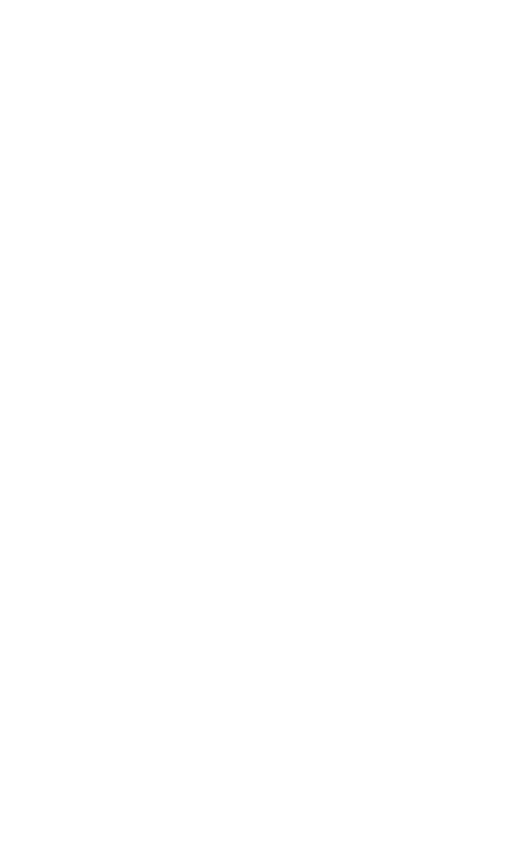
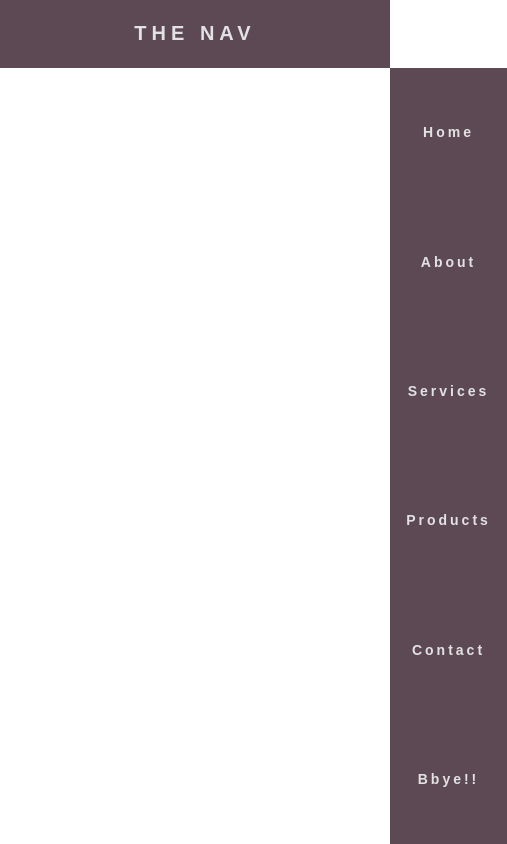
Before and after one commit to Avinash-Rajak/learning-java-script, a plain HTML site: page responsive navbar/index.html in a window 390 px wide. Shown: the whole page, 507 px wide, since content can reach past the window. Drawn offline with Linux system fonts and the light colour scheme.

Commit message:
done with the flex column display

```diff
--- a/responsive navbar/style.css
+++ b/responsive navbar/style.css
@@ -28,7 +28,7 @@ nav {
 
 .nav-links li {
   list-style: none;
-  margin-right: 30px;
+  /* margin-right: 30px; */
 
 }
 
@@ -50,9 +50,27 @@ nav {
   background-color: rgb(226, 226, 226);
   margin: 5px;
 }
+@media  screen and (max-width: 1024px) {
+   .nav-links{
+       width: %;
+   }
+}
+
 
 @media  screen and (max-width: 937px) {
     body{
-        display: none;
+        overflow-x: hidden;
     }
+
+   .nav-links{
+       position: absolute;
+       right: 0px;
+       height: 92vh;
+       top: 8vh;
+       background-color: #5d4954;
+       display: flex;
+       flex-direction: column;
+       align-items: center;
+       transform: translateX(100%);
+   }
 }
```
